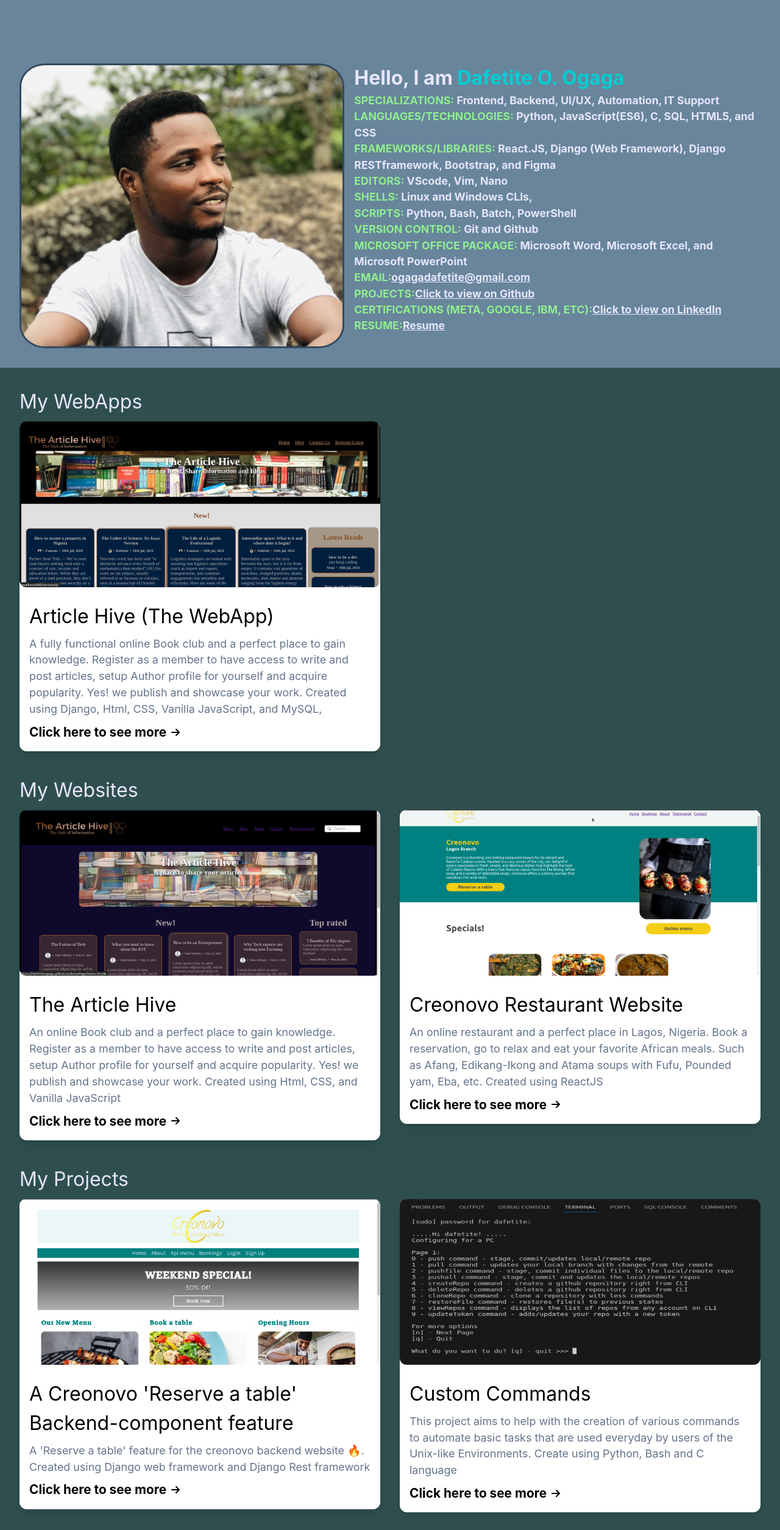
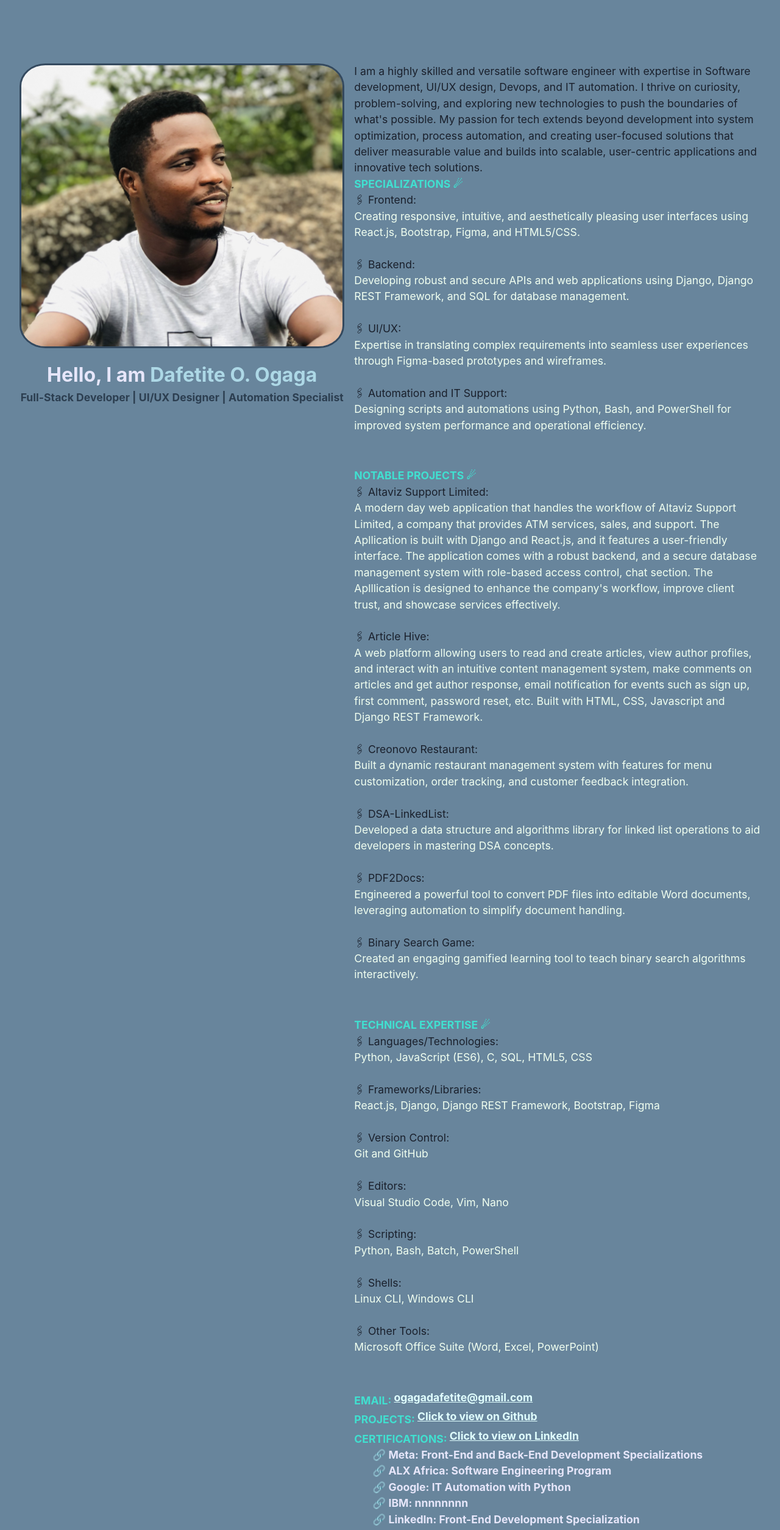
Before and after one commit to DafetiteOgaga/dafetite, a React (Create React App) app: page / in a window 1280 px wide. Shown: the top 2509 px of the page at 61% size. Built offline with nearby package versions, Linux system fonts and the light colour scheme.

Commit message:
fixed LandingSection.js: added information about the altaviz app, made some refactoring and minor fixes

```diff
--- a/src/components/LandingSection.js
+++ b/src/components/LandingSection.js
@@ -4,33 +4,123 @@ import cv from "./Dafetite_Ogaga.pdf"
 import styled from "styled-components"
 
 const data = {
-  specializations: { title: "Specializations",
-        details: `Frontend, Backend, UI/UX, Automation, IT Support`,
+	specializations: {
+		title: "Specializations",
+			// details: `Frontend, Backend, UI/UX, Automation, IT Support`,
+		details: {
+			frontend: {
+				spec: 'Frontend',
+				info: `Creating responsive, intuitive, and aesthetically
+						pleasing user interfaces using React.js, Bootstrap,
+						Figma, and HTML5/CSS.`
 			},
-  languages: { title: "Languages/Technologies",
-        details: `Python, JavaScript(ES6), C, SQL, HTML5, and CSS`,
+			backend: {
+				spec: 'Backend',
+				info: `Developing robust and secure APIs and web
+						applications using Django, Django REST Framework,
+						and SQL for database management.`
 			},
-  frameworks: { title: "Frameworks/Libraries",
-        details: `React.JS, Django (Web Framework), Django RESTframework,
-                  Bootstrap, and Figma`,
+			uiux: {
+				spec: 'UI/UX',
+				info: `Expertise in translating complex requirements into
+						seamless user experiences through Figma-based
+						prototypes and wireframes.`
 			},
-  editors: { title: "Editors",
-        details: `VScode, Vim, Nano`,
+			automationAndITSUpport: {
+				spec: 'Automation and IT Support',
+				info: `Designing scripts and automations using Python,
+						Bash, and PowerShell for improved system
+						performance and operational efficiency.`
 			},
-  shells: { title: "Shells",
-      details: `Linux and Windows CLIs,`,
 		},
-  scripts: { title: "Scripts",
-        details: `Python, Bash, Batch, PowerShell`,
 	},
-  versionControls: { title: "Version Control",
-      details: `Git and Github`,
+	project: {
+		title: "Notable Projects",
+			// details: `Frontend, Backend, UI/UX, Automation, IT Support`,
+		details: {
+			altavizSUpportLtd: {
+				spec: 'Altaviz Support Limited',
+				info: `A modern day web application that handles the workflow of
+						Altaviz Support Limited, a company that provides ATM services,
+						sales, and support. The Apllication is built with Django and
+						React.js, and it features a user-friendly interface.
+						The application comes with a robust
+						backend, and a secure database management system with role-based
+						access control, chat section. The Aplllication is designed to enhance the company's
+						workflow, improve client trust, and showcase services effectively.`
 			},
-  editors: { title: "Editors",
-      details: `VScode, Vim, Nano`,
+			articleHive: {
+				spec: 'Article Hive',
+				info: `A web platform allowing users to read and create
+						articles, view author profiles, and interact with
+						an intuitive content management system, make comments
+						on articles and get author response, email notification for
+						events such as sign up, first comment, password reset, etc.
+						Built with HTML, CSS, Javascript and Django REST Framework.`
 			},
-  msoffice: { title: "Microsoft Office Package",
-      details: `Microsoft Word, Microsoft Excel, and Microsoft PowerPoint`,
+			creonovoRestaurant: {
+				spec: 'Creonovo Restaurant',
+				info: `Built a dynamic restaurant management system with
+						features for menu customization, order tracking,
+						and customer feedback integration.`
+			},
+			customCmds: {
+				spec: 'Custom Commands',
+				info: `A collection of tailored upto 70+ Bash and Python commands
+						to automate routine tasks, improving workflow
+						efficiency.`
+			},
+			PDF2Docs: {
+				spec: 'PDF2Docs',
+				info: `Engineered a powerful tool to convert PDF files
+						into editable Word documents, leveraging
+						automation to simplify document handling.`
+			},
+			customCmds: {
+				spec: 'DSA-LinkedList',
+				info: `Developed a data structure and algorithms library
+						for linked list operations to aid developers in
+						mastering DSA concepts.`
+			},
+			binarySearchGame: {
+				spec: 'Binary Search Game',
+				info: `Created an engaging gamified learning tool to
+						teach binary search algorithms interactively.`
+			},
+		},
+	},
+	techExpertise: {
+		title: "Technical Expertise",
+		details: {
+			langAndTech: {
+				spec: 'Languages/Technologies',
+				info: `Python, JavaScript (ES6), C, SQL, HTML5, CSS`
+			},
+			FrameWAndLib: {
+				spec: 'Frameworks/Libraries',
+				info: `React.js, Django, Django REST Framework, Bootstrap, Figma`
+			},
+			versionControl: {
+				spec: 'Version Control',
+				info: `Git and GitHub`
+			},
+			editors: {
+				spec: 'Editors',
+				info: `Visual Studio Code, Vim, Nano`
+			},
+			scripting: {
+				spec: 'Scripting',
+				info: `Python, Bash, Batch, PowerShell`
+			},
+			shells: {
+				spec: 'Shells',
+				info: `Linux CLI, Windows CLI`
+			},
+			otherTools: {
+				spec: 'Other Tools',
+				info: `Microsoft Office Suite (Word, Excel, PowerPoint)`
+			},
+		},
 	},
 }
 
@@ -43,9 +133,31 @@ const links = {
 	url: `https://github.com/DafetiteOgaga/`,
 	linkName: "Click to view on Github",
 	},
-  certifications: { title: "Certifications (Meta, Google, IBM, etc)",
+certifications: { title: "Certifications",
 	url: `https://www.linkedin.com/in/ogagadafetite/details/certifications/`,
 	linkName: "Click to view on LinkedIn",
+	details: {
+		meta: {
+			spec: 'Meta',
+			info: 'Front-End and Back-End Development Specializations',
+		},
+		alx: {
+			spec: 'ALX Africa',
+			info: 'Software Engineering Program',
+		},
+		google: {
+			spec: 'Google',
+			info: 'IT Automation with Python',
+		},
+		ibm: {
+			spec: 'IBM',
+			info: 'nnnnnnnn',
+		},
+		linkedIn: {
+			spec: 'LinkedIn',
+			info: 'Front-End Development Specialization',
+		}
+	}
 	},
 cv: { title: "Resume",
 	url: cv,
@@ -54,6 +166,7 @@ const links = {
 }
 
 const StyledPhotoBox = styled.div`
+// justify-self: center;
 cursor: pointer;
 box-shadow: large;
 transition: all 0.3s ease;
@@ -67,6 +180,12 @@ const StyledPhotoBox = styled.div`
 const name = "Dafetite O. Ogaga";
 const LandingSection = () => (
 	<div className="pad display">
+		<div style={{
+			display: "flex",
+			flexDirection: 'column',
+			alignItems: "center",
+			gap: '20px'
+			}}>
 		<StyledPhotoBox>
 		<img
 		className="photo"
@@ -74,46 +193,111 @@ const LandingSection = () => (
 			alt="Dafetite"
 			/>
 		</StyledPhotoBox>
-
-     <div
-      alignItems="start"
-      spacing={0}
-      >
-      <h1 className="head-main"
+		{/* </div> */}
+		<div style={{textAlign: 'center'}}>
+		<h2 className="head-main"
 			style={{
 			fontWeight: "bold",
 			color: "#e6e6fa",
 		}}>
-        Hello, I am <span style={{color: "#00ced1"}}>{name}</span></h1>
+			Hello, I am <span style={{color: "lightblue"}}>{name}</span></h2>
+		<h3 className="head-sub"
+		style={{
+		fontWeight: "bold",
+		color: "#2c3e50",
+		}}>Full-Stack Developer | UI/UX Designer | Automation Specialist</h3>
+		</div>
+	</div>
+
+
+	<div
+	// alignItems="start"
+	spacing={0}>
+		<h3 className="head-sub aboutme">
+			I am a highly skilled and versatile software engineer with expertise
+			in Software development, UI/UX design, Devops, and IT automation.
+			I thrive on curiosity, problem-solving, and exploring new technologies
+			to push the boundaries of what's possible. My passion for tech extends
+			beyond development into system optimization, process automation, and
+			creating user-focused solutions that deliver measurable value and
+			builds into scalable, user-centric applications and innovative tech
+			solutions.
+		</h3>
+		{/* specializations */}
 		{Object.values(data).map((value, index) => {
+			console.log(value)
 			return(
 			<h1 className="head-sub"
-          key={index}
+			style={{marginBottom: '30px',}}
+			key={index+value}>
+				<span
 				style={{
+					color: "turquoise",
 					fontWeight: "bold",
-            color: "#e6e6fa",
+					// padding: '50px'
 					}}>
-            <span style={{color: "#90ee90"}}>{value.title.toUpperCase()}:</span> {value.details}
+					{value.title.toUpperCase()+' ☄'}</span><br/> {Object.values(value.details).map((val, ind) =>  {
+					console.log(val)
+					return (
+						<>
+							<span
+							key={ind+val}
+							className="details1">
+								🖇 {val.spec}:
+									<div className="info1">
+										<span
+										style={{
+											fontWeight: "normal",
+											color: "honeydew",
+										}}>
+											{val.info}
+										</span>
+									</div>
+							</span><br/>
+						</>
+					)
+				})}
 			</h1>
 			)})}
 		{Object.values(links).map(( value, index ) => (
 			<h1 className="head-sub"
-        key={index}
+			key={index+value+index}
 			style={{
 			display: 'flex',
 			fontWeight: "bold",
 			color: "#e6e6fa",
 			}}>
-          <span style={{color: "#90ee90"}}>{value.title.toUpperCase()}: </span>
+				<div>
+					<div style={{display: 'flex'}}>
+				<span style={{
+					color: "turquoise",
+					whiteSpace: 'pre',
+					paddingTop: '5px',
+					}}>{value.title.toUpperCase()}: </span>
 				<div className="text-anime">
 					<a
 						key={index}
 						href={value.url}
 						target="_blank"
 						rel="noopener noreferrer"
-            style={{textDecoration: "underline"}}>
+						style={{textDecoration: "underline", color: 'lightcyan'}}>
 						{value.linkName}
 					</a>
+					</div>
+				</div>
+				{value.details?(<span>{
+					Object.values(value.details).map((val, ind)=>{
+						return (
+							<div
+							style={{
+								padding: '0 30px',
+							}}
+							key={ind+val+val+ind}>
+								🔗 {val.spec}: <span>{val.info}</span>
+							</div>
+						)
+					})
+				}</span>):null}
 				</div>
 			</h1>
 		))}
```
Lines whose indentation alone changed are shown as unchanged.
